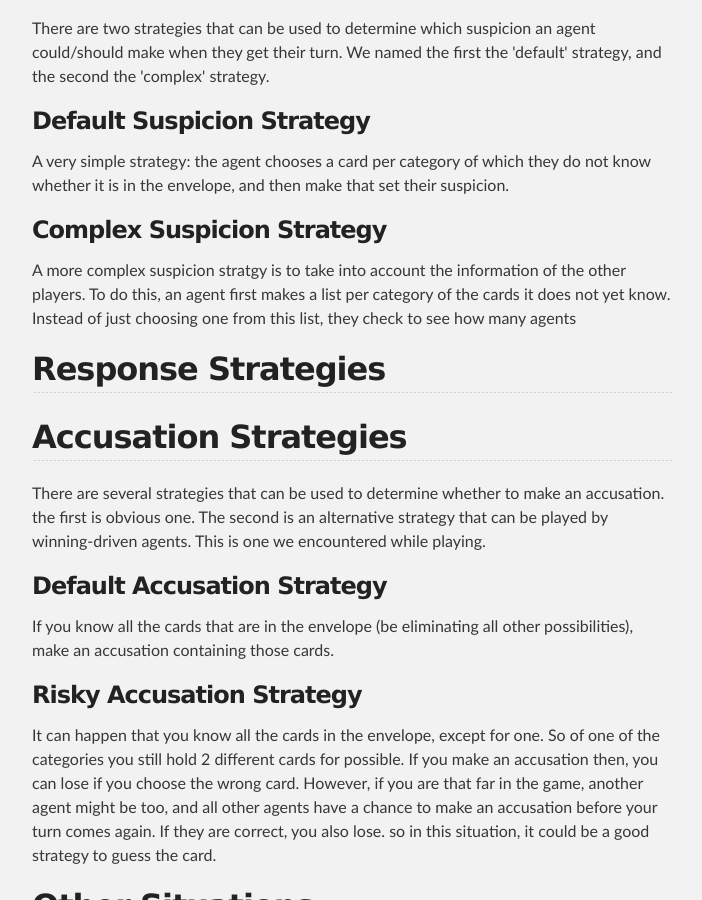
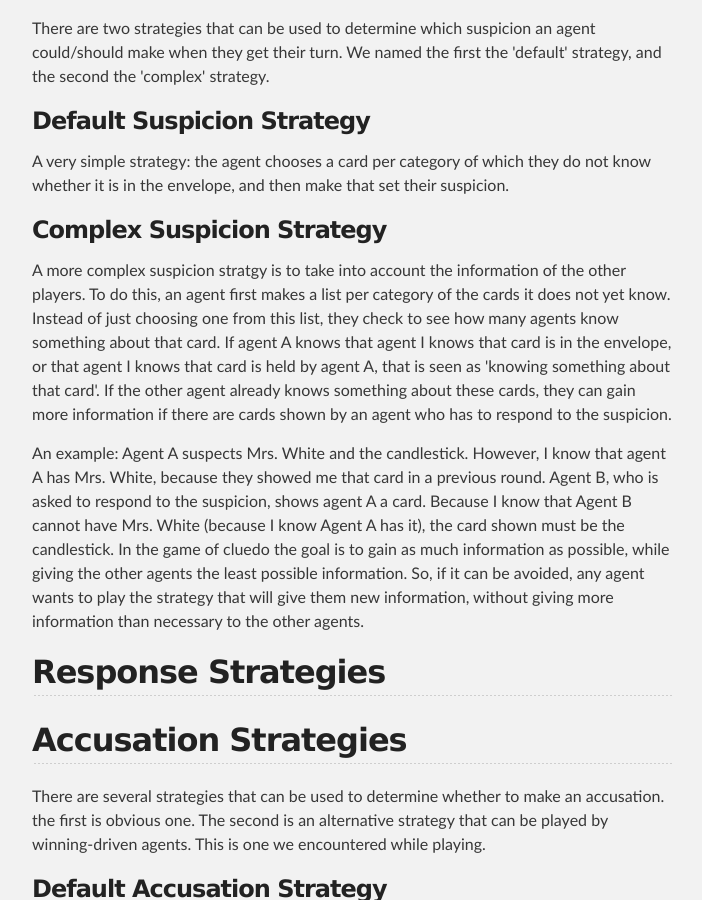
Before and after one commit to rmellema/Cluedo, a Jekyll site: the page built from strategies.html, in a window 1280 px wide and 900 px high, scrolled down 527 px. Shown: the whole window, without its empty margins (288-990 px from the left). Built offline with Jekyll 4.4.1, drawn with Linux system fonts in a browser that asks for light colours.

Commit message:
Finished tekst on suspicion strategies

```diff
--- a/implementation.html
+++ b/implementation.html
@@ -183,6 +183,10 @@ envelope, they will add it to the set of cards they will make a suspicion of,
 and continue to the next category. When they have chosen a card for each
 category this way, the function will return that <code>CardSet</code></p>
 
+<h3>Complex Suspicion Stragy</h3>
+<p>Added on to the default strategy that checks for cards an agent does not yet have full information on, is the part that checks how much other agents have information on these cards. First, a list of all cards per category that the agent does not have full information on yet is built. For all those cards is checked how many agents know that card is in the envelope or with the playing agent. Then the card of which holds that the least number of agents know that card is placed in the suspicion. When they have chosen a card for eachcategory this way, the function will return that <code>CardSet</code> </p>
+
+
 <h3>Default Response Strategy</h3>
 <p>If another player makes a suspicion, a player can be asked to respond to
 that query. This means that if the player has one or more of the cards queried,
--- a/strategies.html
+++ b/strategies.html
@@ -13,7 +13,8 @@ layout: default
 <p>A very simple strategy: the agent chooses a card per category of which they do not know whether it is in the envelope, and then make that set their suspicion.</p>
 
 <h3>Complex Suspicion Strategy</h3>
-<p>A more complex suspicion stratgy is to take into account the information of the other players. To do this, an agent first makes a list per category of the cards it does not yet know. Instead of just choosing one from this list, they check to see how many agents </p>
+<p>A more complex suspicion stratgy is to take into account the information of the other players. To do this, an agent first makes a list per category of the cards it does not yet know. Instead of just choosing one from this list, they check to see how many agents know something about that card. If agent A knows that agent I knows that card is in the envelope, or that agent I knows that card is held by agent A, that is seen as 'knowing something about that card'. If the other agent already knows something about these cards, they can gain more information if there are cards shown by an agent who has to respond to the suspicion. </p>
+<p>An example: Agent A suspects Mrs. White and the candlestick. However, I know that agent A has Mrs. White, because they showed me that card in a previous round. Agent B, who is asked to respond to the suspicion, shows agent A a card. Because I know that Agent B cannot have Mrs. White (because I know Agent A has it), the card shown must be the candlestick. In the game of cluedo the goal is to gain as much information as possible, while giving the other agents the least possible information. So, if it can be avoided, any agent wants to play the strategy that will give them new information, without giving more information than necessary to the other agents.</p>
 
 <h2>Response Strategies</h2>
 
```
